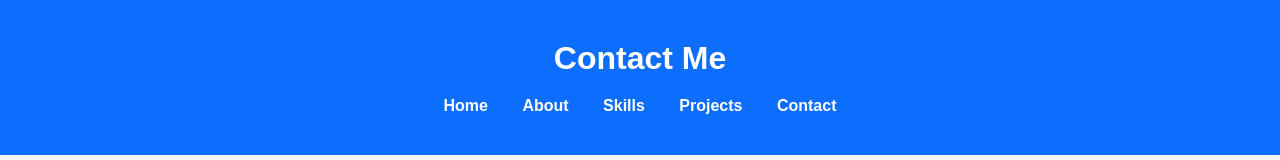
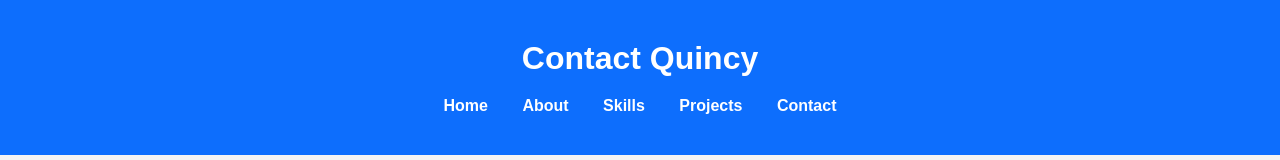
Before and after one commit to IS-PROJECT-2026/portfolio-166316, a plain HTML site: page contact.html in a window 1280 px wide. Shown: the top 160 px of the page. Drawn offline with Linux system fonts and the light colour scheme.

Commit message:
feat: update contact page heading

```diff
--- a/contact.html
+++ b/contact.html
@@ -9,7 +9,7 @@
 <body>
 
 <header>
-    <h1>Contact Me</h1>
+    <h1>Contact Quincy</h1>
 
     <nav>
         <a href="index.html">Home</a>
```
